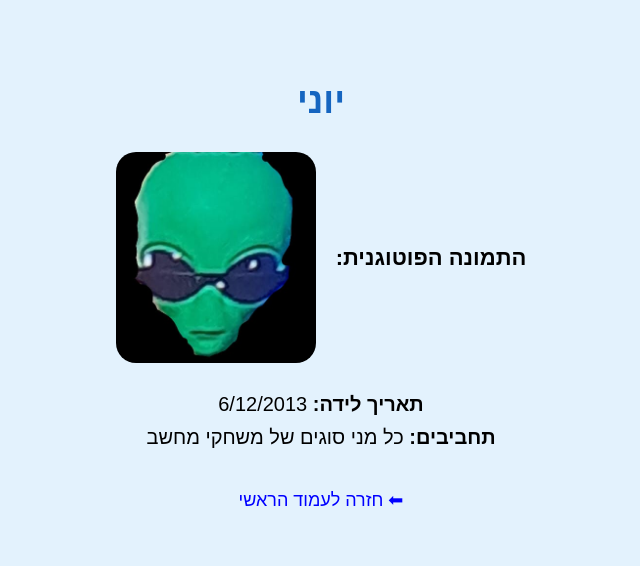
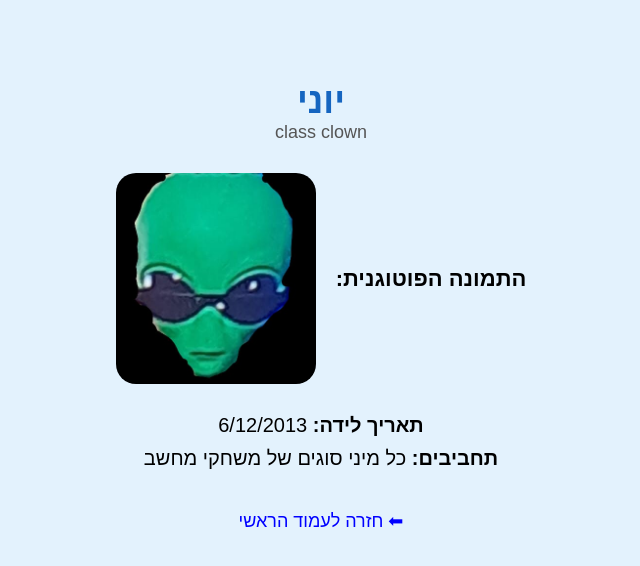
Before and after one commit to giltheking612/shviya, a plain HTML site: page yoni.html in a window 1280 px wide. Shown: the whole page, without its empty margins (319-959 px from the left). Drawn offline with Linux system fonts and the light colour scheme.

Commit message:
Update yoni.html

```diff
--- a/yoni.html
+++ b/yoni.html
@@ -15,6 +15,13 @@
     h1 {
       color: #1565c0;
       font-size: 36px;
+      margin-bottom: 10px;
+    }
+
+    .description {
+      font-size: 18px;
+      color: #555;
+      margin-top: -10px;
       margin-bottom: 30px;
     }
 
@@ -59,6 +66,7 @@
 <body>
 
   <h1>יוני</h1>
+  <p class="description">class clown</p>
 
   <div class="photo-box">
     <p class="photo-box-text">התמונה הפוטוגנית:</p>
@@ -66,7 +74,7 @@
   </div>
 
   <p><strong>תאריך לידה:</strong> 6/12/2013</p>
-  <p><strong>תחביבים:</strong> כל מני סוגים של משחקי מחשב</p>
+  <p><strong>תחביבים:</strong> כל מיני סוגים של משחקי מחשב</p>
 
   <a href="index.html">⬅ חזרה לעמוד הראשי</a>
 
```
